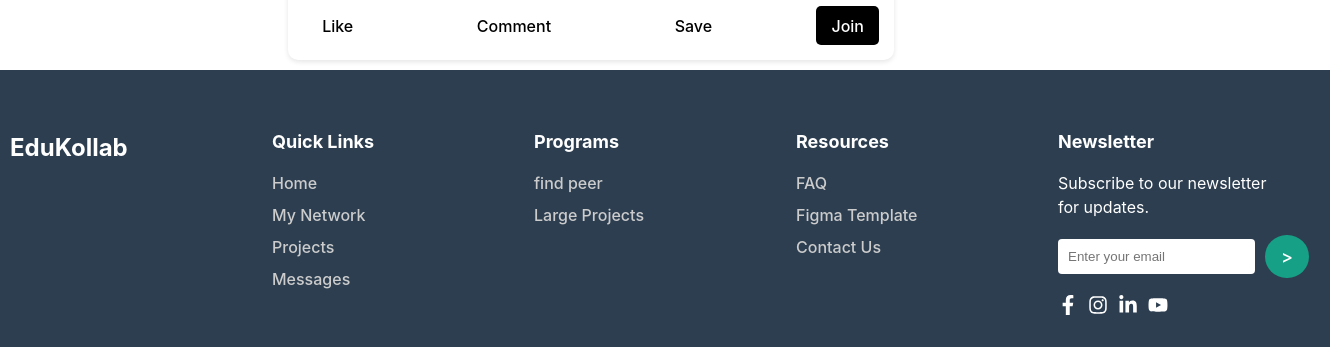
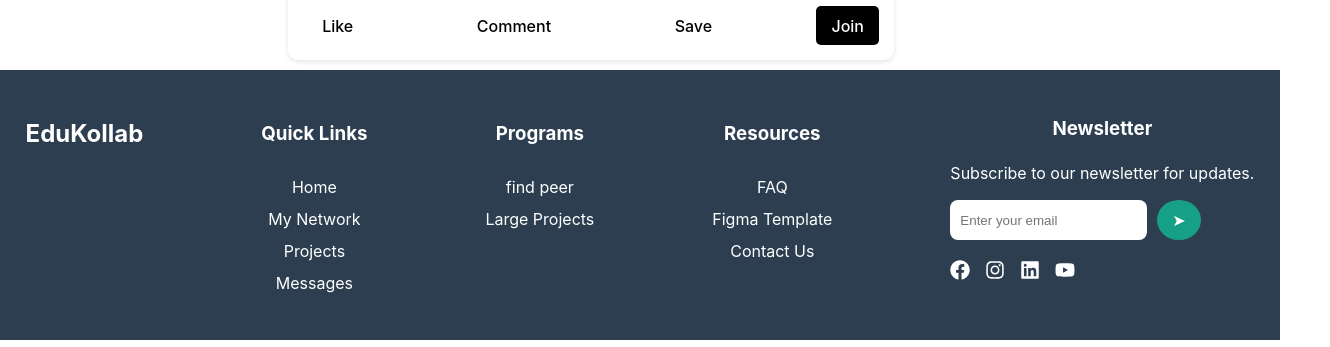
Before and after one commit to Nishant55559/Edushare, a React (Vite) app: page / in a window 1280 px wide. Shown: the part 2092-2439 px from the top of the page, 1330 px wide, since content can reach past the window. Built offline with nearby package versions, Linux system fonts and the light colour scheme.

Commit message:
footer fixed fab added

```diff
--- a/src/App.css
+++ b/src/App.css
@@ -40,3 +40,27 @@
 .read-the-docs {
   color: #888;
 }
+.fab {
+  width: 50px;
+  height: 50px;
+  background-color: #16a085; /* Blue Color */
+  color: white;
+  border: none;
+  border-radius: 50%; /* Circular Shape */
+  display: flex;
+  align-items: center;
+  justify-content: center;
+  position: fixed;
+  bottom: 20px;
+  right: 20px;
+  box-shadow: 0 4px 10px rgba(0, 0, 0, 0.3);
+  cursor: pointer;
+  opacity: 0.9;
+  transition: all 0.3s ease;
+  z-index: 999;
+}
+
+.fab:hover {
+  background-color: #06D7A0; /* Dark Blue */
+  transform: scale(1.1); /* Hover Animation */
+}
--- a/src/App.jsx
+++ b/src/App.jsx
@@ -1,4 +1,5 @@
-import { useState } from 'react'
+import React, { useState, useEffect } from "react";
+import { FaArrowUp } from "react-icons/fa";
 import './App.css'
 import Home from './components/home/home';
 import Network from './components/network/network';
@@ -6,6 +7,26 @@ import Navbar from './components/navbar/navbar';
 import Footer from './components/footer/footer';
 import { BrowserRouter as Router, Route, Routes } from "react-router-dom";
 function App(){
+  const [showFab, setShowFab] = useState(false);
+
+  // Function to show the FAB only when user scrolls down
+  useEffect(() => {
+    window.addEventListener("scroll", () => {
+      if (window.scrollY > 300) {
+        setShowFab(true);
+      } else {
+        setShowFab(false);
+      }
+    });
+  }, []);
+
+  // Scroll to top function
+  const scrollToTop = () => {
+    window.scrollTo({
+      top: 0,
+      behavior: "smooth", // Smooth Scrolling
+    });
+  };
     return(
         <Router>
      <Navbar />
@@ -17,6 +38,12 @@ function App(){
         <Route path="/notifications" element={<Notifications />} />
         <Route path="/profile" element={<Profile />} /> */}
       </Routes>
+       {/* Scroll to Top FAB */}
+       {showFab && (
+        <button className="fab" onClick={scrollToTop}>
+          <FaArrowUp size={24} />
+        </button>
+      )}
       <Footer/>
     </Router>
     );
--- a/src/components/footer/Footer.css
+++ b/src/components/footer/Footer.css
@@ -1,168 +1,65 @@
-/* Footer container */
-.footer {
+/* Footer.css */
+.footer-container {
     background-color: #2C3E50;
-    color: #fff;
-    padding: 40px 40px 40px 10px;
-    text-align: left;
-    position: relative;
+
+    /* padding: 40px 80px; */
+    color: white;
+    display: flex;
+    justify-content: space-between;
+    flex-wrap: wrap;
+    gap: 40px;
     width: 100vw;
-    height: 200px
   }
 
-/* Footer content layout */
-.footer-container {
-    display: flex;
-    flex-wrap: wrap;
-    justify-content: space-between;
-    gap: 30px;
+  .footer-content {
+    margin: 2%;
+    display: flex; /* Aligns items in a horizontal row */
+    justify-content: space-between; /* Evenly spaces items */
+    flex-wrap: wrap; /* Ensures responsiveness */
+    width: 100%; /* Makes sure it spans horizontally */
   }
 
-/* Footer sections */
-.footer-section {
-    flex: 1;
-    min-width: 200px;
-}
-
-/* Footer logo */
-.footer-logo {
-    font-size: 24px;
+  .footer-brand h2 {
+    margin-bottom: 20px;
     font-weight: bold;
   }
 
-.footer-tagline {
-    font-size: 14px;
-    color: #ccc;
+  .footer-links, .footer-programs, .footer-resources {
+    line-height: 2;
   }
 
-/* Section headings */
-.footer-section h3 {
-    font-size: 18px;
-    font-weight: bold;
+  .footer-newsletter p {
     margin-bottom: 15px;
   }
 
-/* Links styling */
-.footer-section ul {
-    list-style: none;
-    padding: 0;
+  .footer-newsletter-input {
+    display: flex;
+    gap: 10px;
   }
 
-.footer-section li {
-    margin-bottom: 8px;
+  .footer-newsletter-input input {
+    padding: 10px;
+    border: none;
+    border-radius: 8px;
+    outline: none;
   }
 
-.footer-section a {
-    text-decoration: none;
-    color: #ccc;
-    transition: color 0.3s;
-}
-
-.footer-section a:hover {
-    color: #fff;
-}
-
-/* Newsletter input */
-.newsletter {
-    display: flex;
-    align-items: center;
-    margin-top: 10px;
-    gap:10px;
-}
-
-.newsletter input {
-    padding: 10px;
-    width: 180px;
-    border: none;
-    border-radius: 4px;
-
-}
-
-.newsletter button {
-    background-color: #16a085;
-    color: white;
-
-    padding: 10px 15px;
-    cursor: pointer;
-    border-radius: 4px;
-    font-size: 18px;
-
-}
-
-.newsletter button:hover {
-    background-color: #138a72;
-}
-
-/* Social Icons */
-.social-icons {
-    display: flex;
-    gap: 10px;
-    margin-top: 15px;
-}
-
-.social-icons a {
-    color: white;
-    font-size: 20px;
-    transition: color 0.3s;
-}
-
-.social-icons a:hover {
-    color: #16a085;
-}
-
-/* Footer bottom */
-.footer-bottom {
-    text-align: center;
-    margin-top: 30px;
-    padding-top: 20px;
-    border-top: 1px solid #ccc;
-    font-size: 14px;
-}
-
-.footer-bottom a {
-    color: #16a085;
-    text-decoration: none;
-}
-
-.footer-bottom a:hover {
-    text-decoration: underline;
-}
-
-/* Scroll to Top Button */
-.scroll-top {
-    position: fixed;
-    bottom: 20px;
-    right: 20px;
+  .footer-newsletter-input button {
     background-color: #16a085;
     color: white;
     border: none;
-    padding: 15px;
+    padding: 10px 15px;
     border-radius: 50%;
     cursor: pointer;
-    font-size: 18px;
-    box-shadow: 0 4px 6px rgba(0, 0, 0, 0.1);
   }
 
-.scroll-top:hover {
-    background-color: #138a72;
+  .footer-social-icons {
+    margin-top: 20px;
+    display: flex;
+    gap: 15px;
   }
 
-/* Responsive */
-@media (max-width: 768px) {
-    .footer {
-        padding: 30px;
+  .footer-social-icons svg {
+    font-size: 20px;
+    cursor: pointer;
   }
-
-    .footer-container {
-        flex-direction: column;
-        text-align: center;
-        align-items: center;
-    }
-
-    .newsletter {
-        justify-content: center;
-    }
-
-    .footer-bottom {
-        font-size: 12px;
-    }
-}
--- a/src/components/footer/footer.jsx
+++ b/src/components/footer/footer.jsx
@@ -1,71 +1,58 @@
-
-import "./Footer.css";
-import { FaFacebookF, FaInstagram, FaLinkedinIn, FaYoutube } from "react-icons/fa";
+// Footer.jsx
+import React from 'react';
+import './Footer.css';
+import { FaFacebook, FaInstagram, FaLinkedin, FaYoutube } from 'react-icons/fa';
 
 const Footer = () => {
   return (
-    <footer className="footer">
-      <div className="footer-container">
-        {/* Logo & University Name */}
-        <div className="footer-section">
-          <h2 className="footer-logo">EduKollab</h2>
-
+    <footer className="footer-container">
+      <div className="footer-content">
+        <div className="footer-brand">
+          <h2>EduKollab</h2>
         </div>
 
-        {/* Quick Links */}
-        <div className="footer-section">
+        <div className="footer-links">
           <h3>Quick Links</h3>
-          <ul>
-            <li><a href="#">Home</a></li>
-            <li><a href="#">My Network</a></li>
-            <li><a href="#">Projects</a></li>
-            <li><a href="#">Messages</a></li>
+          <ul style={{ listStyle: 'none', padding: 0 }}>
+            <li>Home</li>
+            <li>My Network</li>
+            <li>Projects</li>
+            <li>Messages</li>
           </ul>
         </div>
 
-        {/* Programs */}
-        <div className="footer-section">
+        <div className="footer-programs">
           <h3>Programs</h3>
-          <ul>
-            <li><a href="#"></a></li>
-            <li><a href="#">find peer</a></li>
-            <li><a href="#">Large Projects</a></li>
+          <ul style={{ listStyle: 'none', padding: 0 }}>
+            <li>find peer</li>
+            <li>Large Projects</li>
           </ul>
         </div>
 
-        {/* Resources */}
-        <div className="footer-section">
+        <div className="footer-resources">
           <h3>Resources</h3>
-          <ul>
-            <li><a href="#">FAQ</a></li>
-            <li><a href="#">Figma Template</a></li>
-            <li><a href="#">Contact Us</a></li>
+          <ul style={{ listStyle: 'none' ,padding:0}}>
+            <li>FAQ</li>
+            <li>Figma Template</li>
+            <li>Contact Us</li>
           </ul>
         </div>
 
-        {/* Newsletter */}
-        <div className="footer-section">
+        <div className="footer-newsletter">
           <h3>Newsletter</h3>
           <p>Subscribe to our newsletter for updates.</p>
-          <div className="newsletter">
+          <div className="footer-newsletter-input">
             <input type="email" placeholder="Enter your email" />
-            <button style={{borderRadius: "90px"}}>&gt;</button>
+            <button>➤</button>
           </div>
-          <div className="social-icons">
-            <a href="#"><FaFacebookF /></a>
-            <a href="#"><FaInstagram /></a>
-            <a href="#"><FaLinkedinIn /></a>
-            <a href="#"><FaYoutube /></a>
+          <div className="footer-social-icons">
+            <FaFacebook />
+            <FaInstagram />
+            <FaLinkedin />
+            <FaYoutube />
           </div>
         </div>
       </div>
-
-
-
-      {/* Scroll to Top Button */}
-      <button className="scroll-top" onClick={() => window.scrollTo({ top: 0, behavior: "smooth" })}>
-        ⬆
-      </button>
     </footer>
   );
 };
```
Lines whose indentation alone changed are shown as unchanged.
